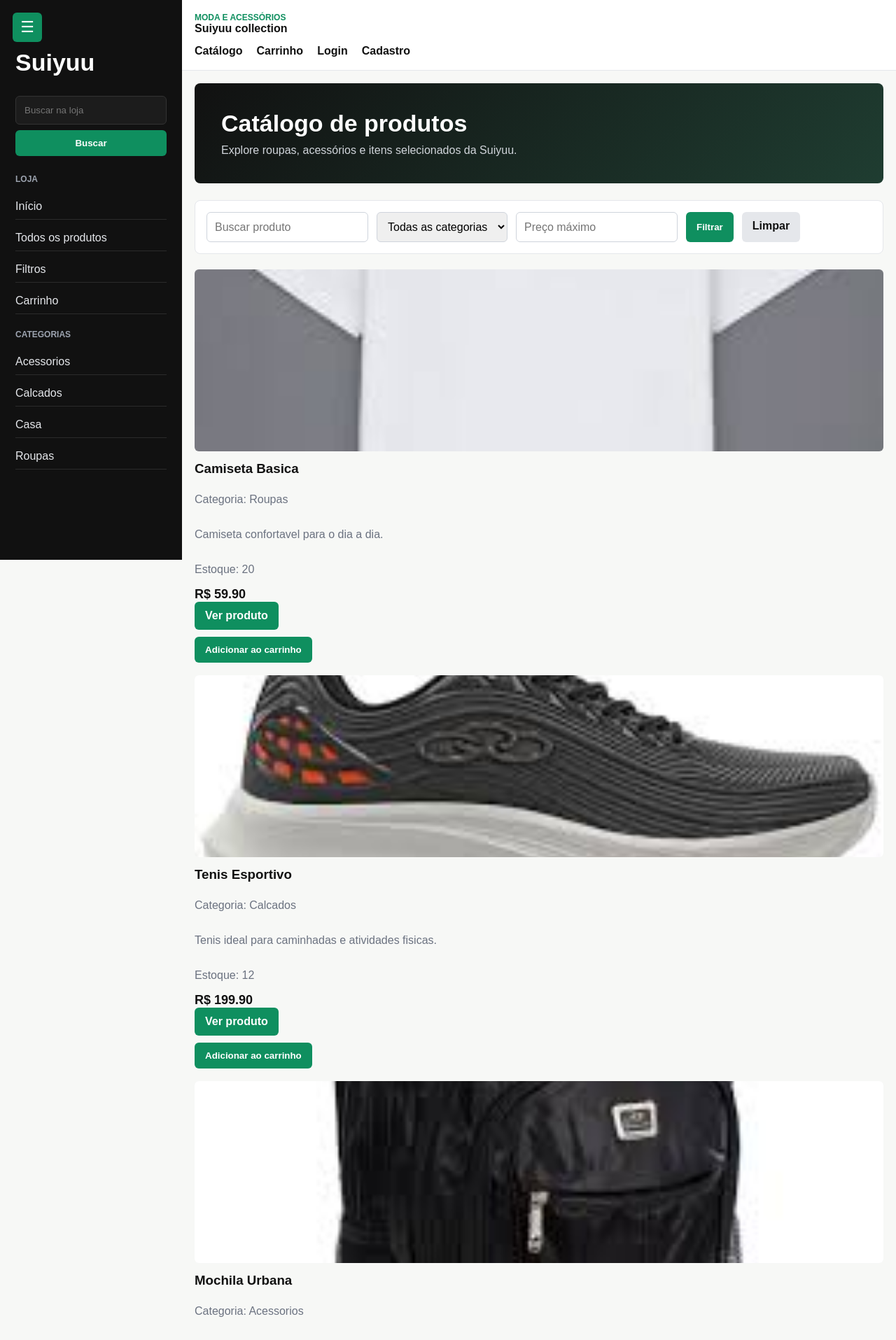
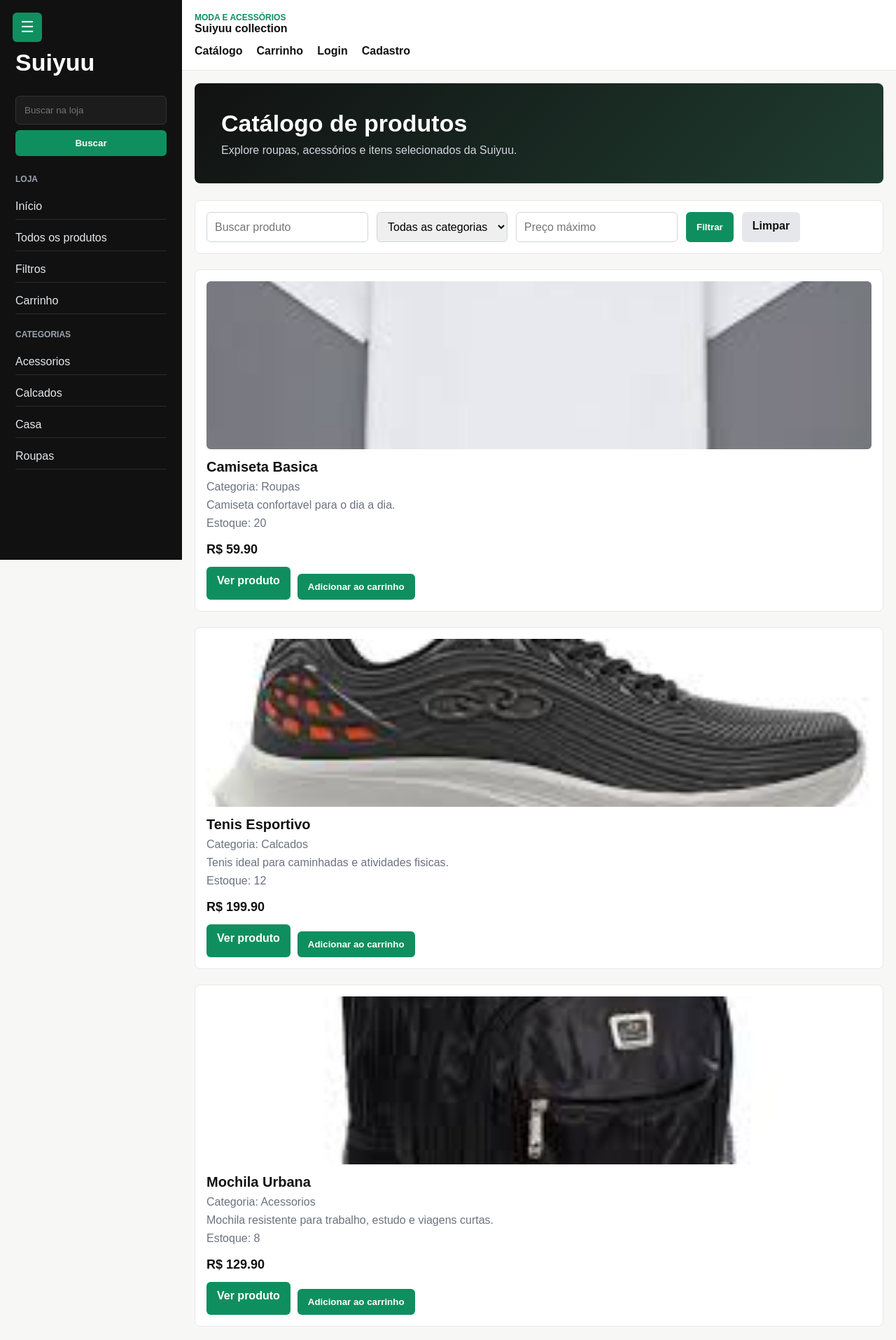
Before and after one commit to nyyzyyyyy/loja-virtual-flask, a Flask app: page /produtos in a window 1280 px wide. Shown: the top 1915 px of the page at 70% size. Run offline with Flask 3, Linux system fonts and the light colour scheme; data comes from the database, SQL or seed files in the repository.

Commit message:
Organiza catalogo em grade de produtos

```diff
--- a/static/css/style.css
+++ b/static/css/style.css
@@ -160,11 +160,16 @@ a {
 
 .produtos {
     display: grid;
-    grid-template-columns: repeat(3, 1fr);
-    gap: 18px;
+    grid-template-columns: repeat(auto-fit, minmax(240px, 1fr));
+    gap: 22px;
+    align-items: stretch;
 }
 
 .produto-card {
+    background: var(--white);
+    border: 1px solid var(--line);
+    border-radius: 8px;
+    padding: 16px;
     display: flex;
     flex-direction: column;
     min-height: 100%;
@@ -279,7 +284,7 @@ a {
 
 .produto-imagem {
     width: 100%;
-    height: 260px;
+    height: 240px;
     object-fit: cover;
     object-position: center;
     display: block;
@@ -311,6 +316,33 @@ a {
     color: white;
     font-size: 28px;
     font-weight: 800;
+}
+.produto-card h3 {
+    margin: 0 0 8px;
+    font-size: 20px;
+}
+
+.produto-card p {
+    color: var(--muted);
+    margin: 0 0 8px;
+}
+
+.produto-card strong {
+    display: block;
+    margin-top: auto;
+    font-size: 18px;
+    padding-top: 10px;
+}
+
+.produto-acoes {
+    display: flex;
+    gap: 10px;
+    flex-wrap: wrap;
+    margin-top: 14px;
+}
+
+.produto-acoes form {
+    margin: 0;
 }
 
 .vitrine-destaque {
```
